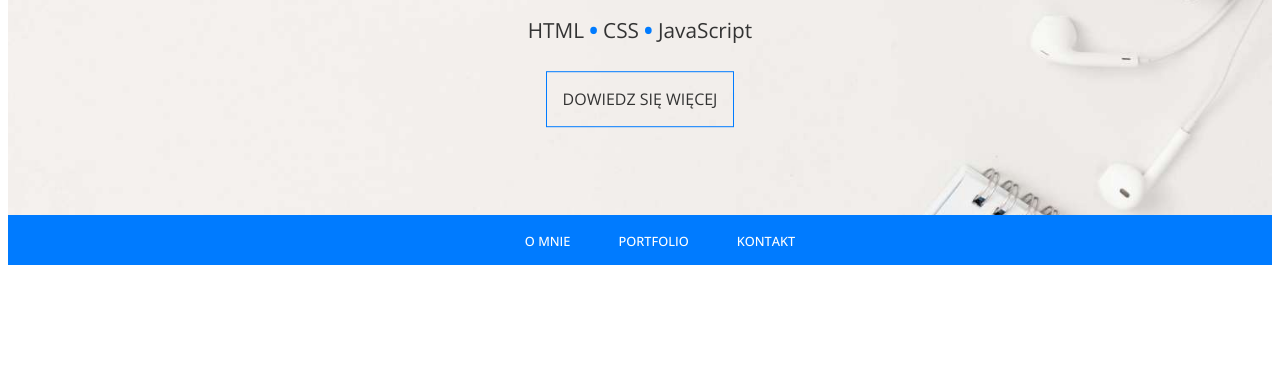
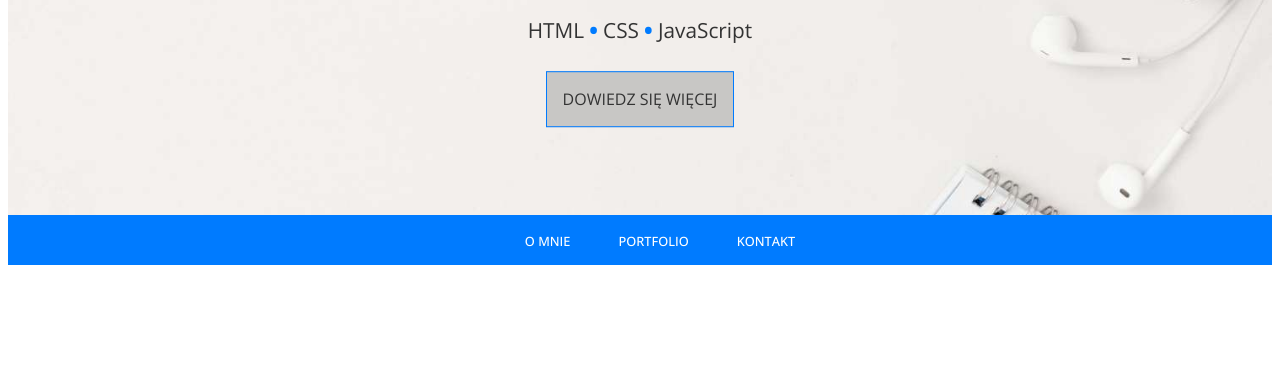
Before and after one commit to Borys-dotcom/CSS_zadanie9, a plain HTML site: page index.html in a window 1280 px wide. In both pictures the pointer is over the link "DOWIEDZ SIĘ WIĘCEJ". Shown: the part 193-581 px from the top of the page. Drawn offline with nearby package versions, Linux system fonts and the light colour scheme.

Commit message:
final corrects

```diff
--- a/css/style.css
+++ b/css/style.css
@@ -76,6 +76,12 @@
     margin-top: 6px;
     background-color: transparent;
     text-decoration: none;
+}
+
+.links:hover,
+#submitButton:hover{
+    background-color: #c8c7c5;
+    cursor: pointer;
 }
 
 /* nav{
@@ -250,6 +256,7 @@ footer{
 .svg:hover{
     opacity: 1;
     filter: brightness(0) saturate(100%) invert(45%) sepia(0%) saturate(2666%) hue-rotate(318deg) brightness(101%) contrast(99%);
+    cursor: pointer;
 }
 
 
--- a/index.html
+++ b/index.html
@@ -14,7 +14,7 @@
     <header id="mainHeader">
         <div id="headerContainer">
             <h1 id="mainTittle">front end developer</h1>
-            <p id="headerP">HTML <span class="bullet"> CSS </span> <span class="bullet"> JavaScript</p>
+            <p id="headerP">HTML <span class="bullet"></span> CSS </span> <span class="bullet"></span> JavaScript</p>
             <a  class="links" href="#about">dowiedz się więcej</a>
         </div>
     </header>
```
